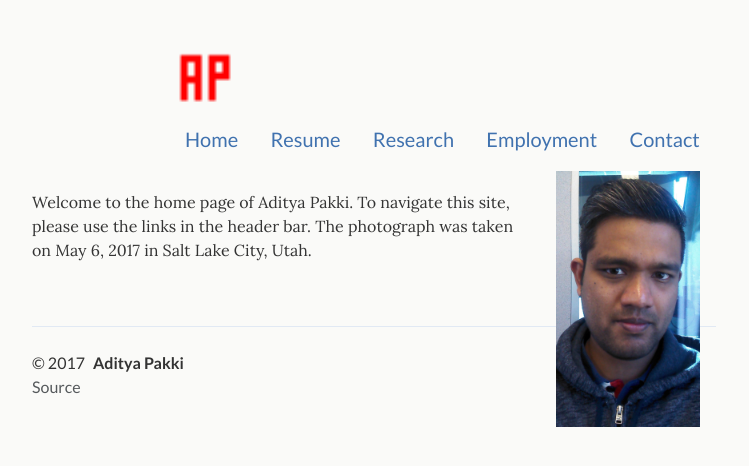
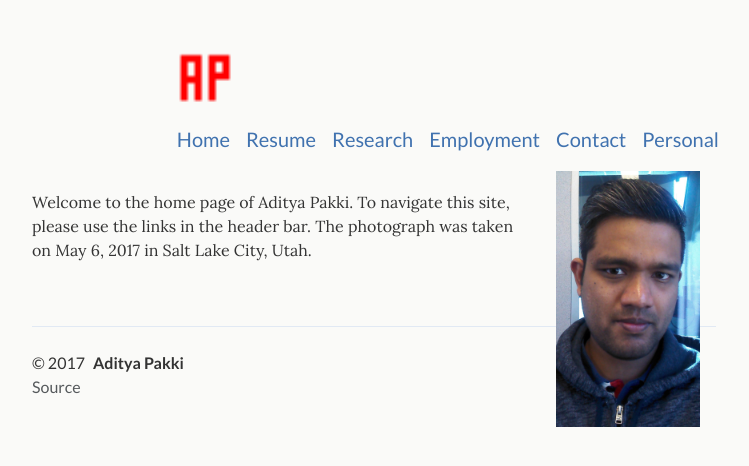
Before and after one commit to adityapakki/adityapakki.github.io, a Jekyll site: the page built from index.html, in a window 1280 px wide. Shown: the top 466 px of the page, without its empty margins (266-1015 px from the left). Built offline with Jekyll 4.4.1, drawn with Linux system fonts in a browser that asks for light colours.

Commit message:
image cleanup

```diff
--- a/_config.yml
+++ b/_config.yml
@@ -45,9 +45,9 @@ navigation:
   - title: Contact
     url: /contact/
     desc: Contacting me
-#  - title: Personal
-#    url: /articles/
-#    desc: Miscellaneous
+  - title: Personal
+    url: /articles/
+    desc: Miscellaneous
 
 # Used by Jekyll to recognize what is a post and what is a page
 defaults:
--- a/_includes/header.html
+++ b/_includes/header.html
@@ -1,9 +1,9 @@
 <header class="site-header">
 
   <p class="site-title">
-  <h1 class="site-title">
-      <a href="{{ site.baseurl }}/" title="Home page"><img class="site-logo" src="{{ site.baseurl }}/assets/img/favicon.ico"></a>
-  </h1>
+  <h4 class="site-title">
+   <a href="{{ site.baseurl }}/" title="Home page"><img class="site-logo" src="{{ site.baseurl }}/assets/img/favicon.ico"></a>
+  </h4>
   </p>
 
   <nav class="site-nav">
```
